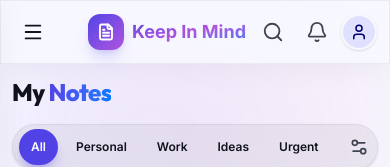
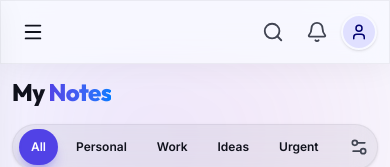
Before and after one commit to masudurrahaman1/keep-in-mind, a React (Vite) app in the folder frontend/: page /notes in a window 390 px wide. Shown: the top 167 px of the page. Built offline with nearby package versions, Linux system fonts and the light colour scheme; no server answers; sample sign-in values are in the browser's storage.

Commit message:
style: remove logo from mobile topbar

```diff
--- a/frontend/src/components/TopBar.tsx
+++ b/frontend/src/components/TopBar.tsx
@@ -182,15 +182,8 @@ export default function TopBar({ searchQuery, setSearchQuery, onToggleSidebar, o
 
       {/* Center: Title (mobile) or Search bar (tablet+) */}
       <div className="flex-1 flex items-center justify-center min-w-0">
-        {pageTitle && (currentPath === '/settings' || currentPath.startsWith('/drawing')) ? (
+        {pageTitle && (currentPath === '/settings' || currentPath.startsWith('/drawing')) && (
            <span className="md:hidden text-lg font-heading font-bold text-on-surface truncate px-2">{pageTitle}</span>
-        ) : (
-          <div className="md:hidden text-lg font-black flex items-center justify-center gap-2">
-             <div className="w-9 h-9 bg-gradient-to-br from-primary to-tertiary text-white rounded-xl flex items-center justify-center shrink-0 shadow-lg shadow-primary/20">
-               <FileText size={18} strokeWidth={2.5} />
-             </div>
-             <span className="text-transparent bg-clip-text bg-gradient-to-br from-primary via-tertiary to-secondary">Keep In Mind</span>
-          </div>
         )}
 
         <div className={clsx(
```
